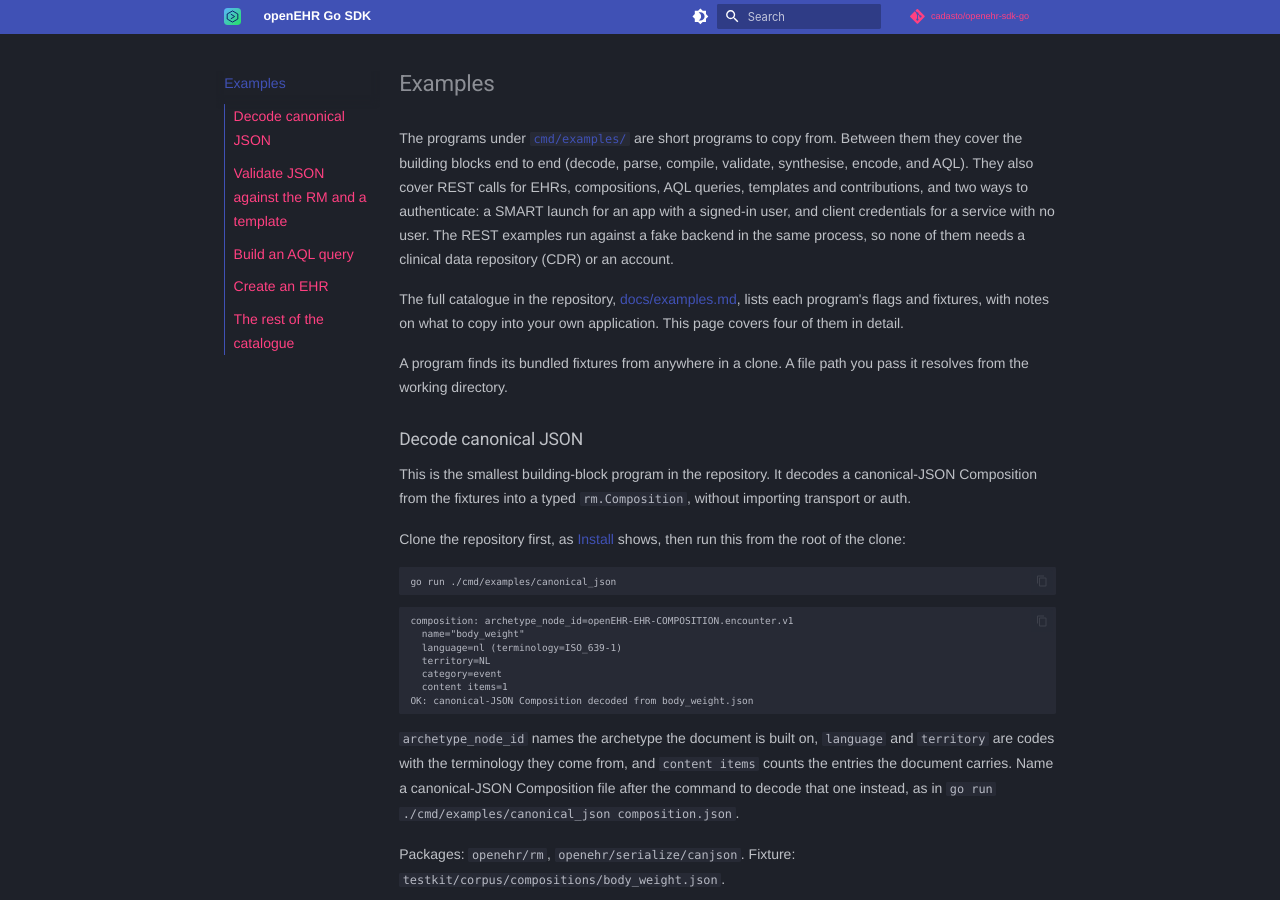
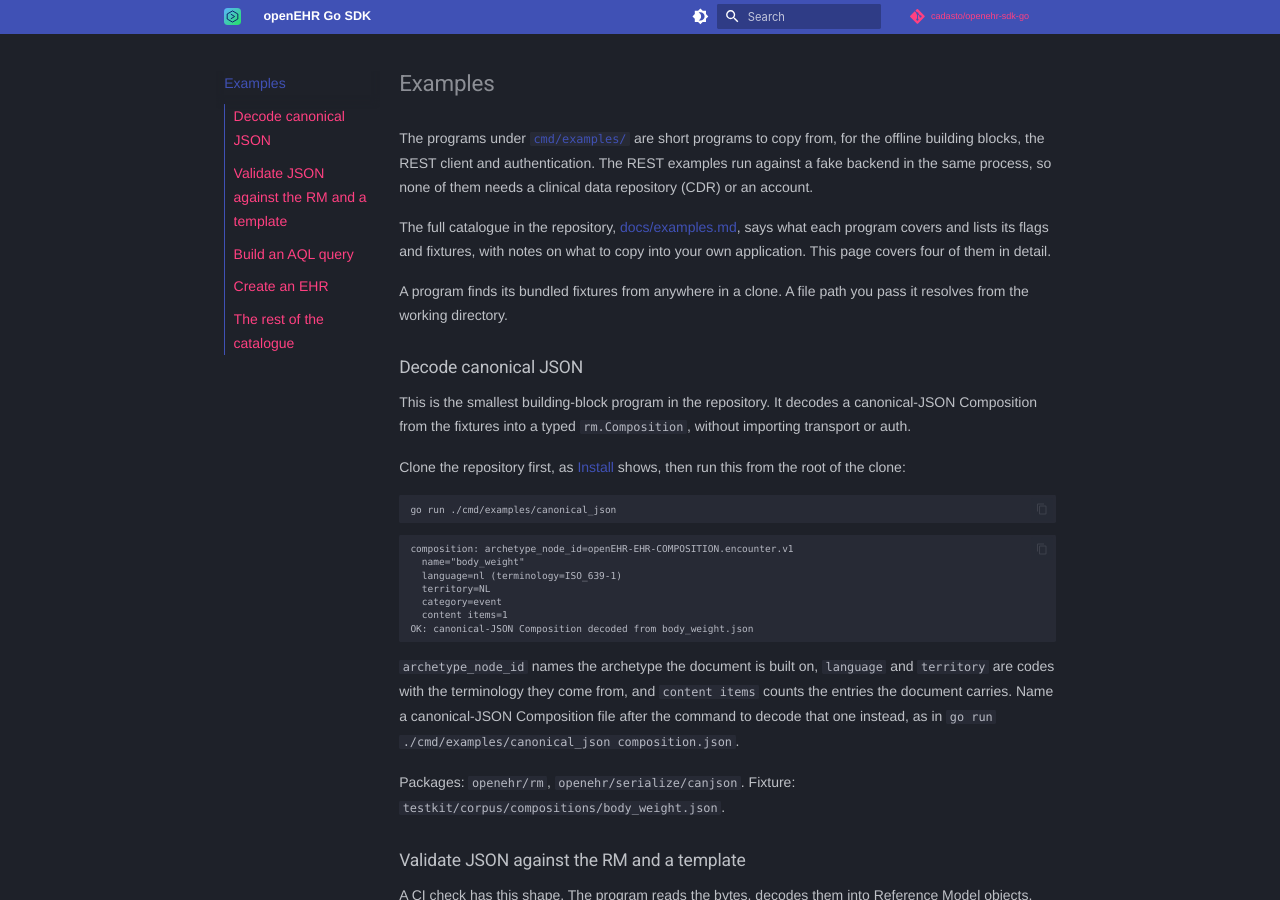
Before and after one commit to Cadasto/openehr-sdk-go, an MkDocs documentation site: the page built from pages/examples.md, in a window 1280 px wide and 900 px high. Built offline with MkDocs 1.6.1 and Material for MkDocs 9.7.7, drawn with Linux system fonts in a browser that asks for light colours; nearby versions of some CDN libraries; library files that are not in the unit come from our copies; plug-ins that fetch from the network failed and are left out; comment, search, counter and statistics services are not loaded.

Commit message:
docs: keep the list of what the examples cover in the catalogue only
The README, its documentation table and the site's examples page each
carried a near copy of the catalogue's coverage list, with nothing to keep
them in step. They now give a one-line summary and link the catalogue.

Assisted-by: Claude Code (claude-opus-5-5)

```diff
--- a/pages/examples.md
+++ b/pages/examples.md
@@ -9,18 +9,16 @@ description: >-
 
 The programs under
 [`cmd/examples/`](https://github.com/cadasto/openehr-sdk-go/tree/main/cmd/examples)
-are short programs to copy from. Between them they cover the building blocks
-end to end (decode, parse, compile, validate, synthesise, encode, and AQL).
-They also cover REST calls for EHRs, compositions, AQL queries, templates and
-contributions, and two ways to authenticate: a SMART launch for an app with a
-signed-in user, and client credentials for a service with no user. The REST
-examples run against a fake backend in the same process, so none of them needs
-a clinical data repository (CDR) or an account.
+are short programs to copy from, for the offline building blocks, the REST
+client and authentication. The REST examples run against a fake backend in the
+same process, so none of them needs a clinical data repository (CDR) or an
+account.
 
 The full catalogue in the repository,
 [docs/examples.md](https://github.com/cadasto/openehr-sdk-go/blob/main/docs/examples.md),
-lists each program's flags and fixtures, with notes on what to copy into your
-own application. This page covers four of them in detail.
+says what each program covers and lists its flags and fixtures, with notes on
+what to copy into your own application. This page covers four of them in
+detail.
 
 A program finds its bundled fixtures from anywhere in a clone. A file path you
 pass it resolves from the working directory.
```
Also changed, not shown: README.md (+2 -2 lines).
